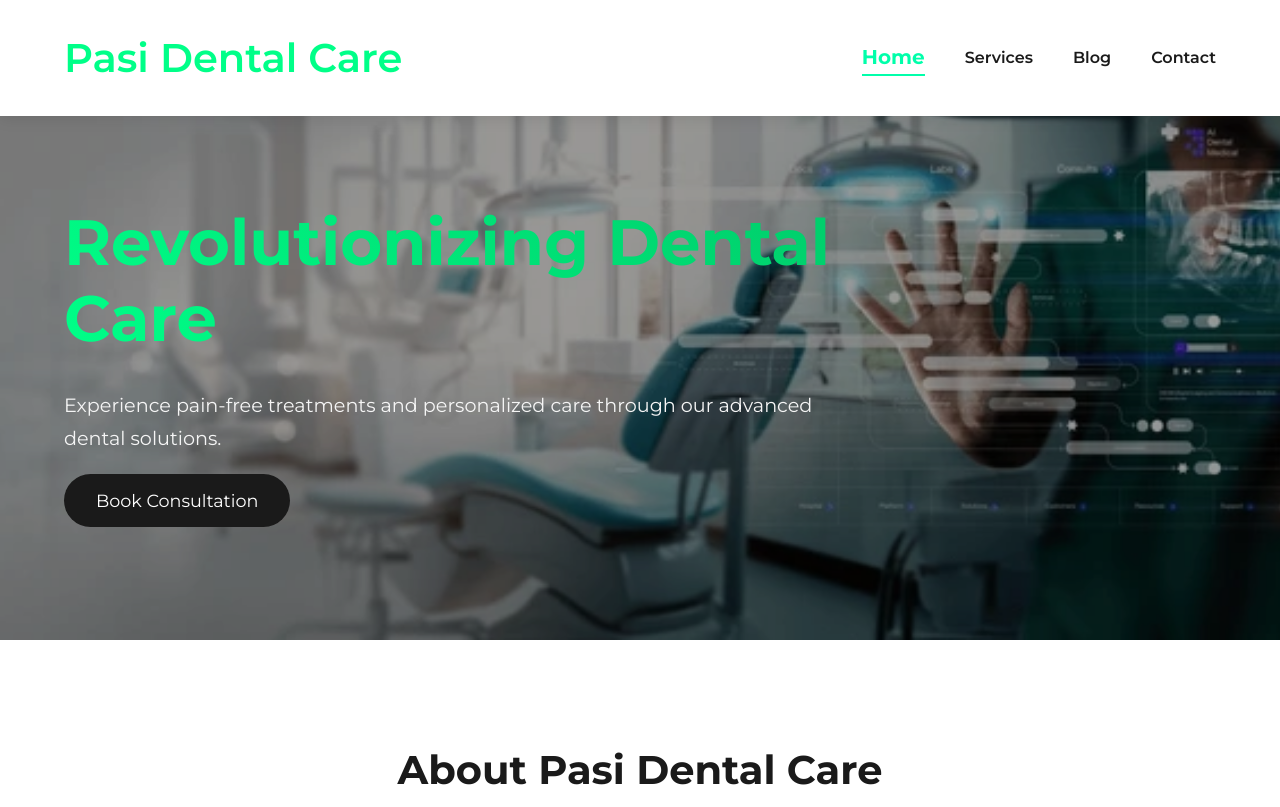
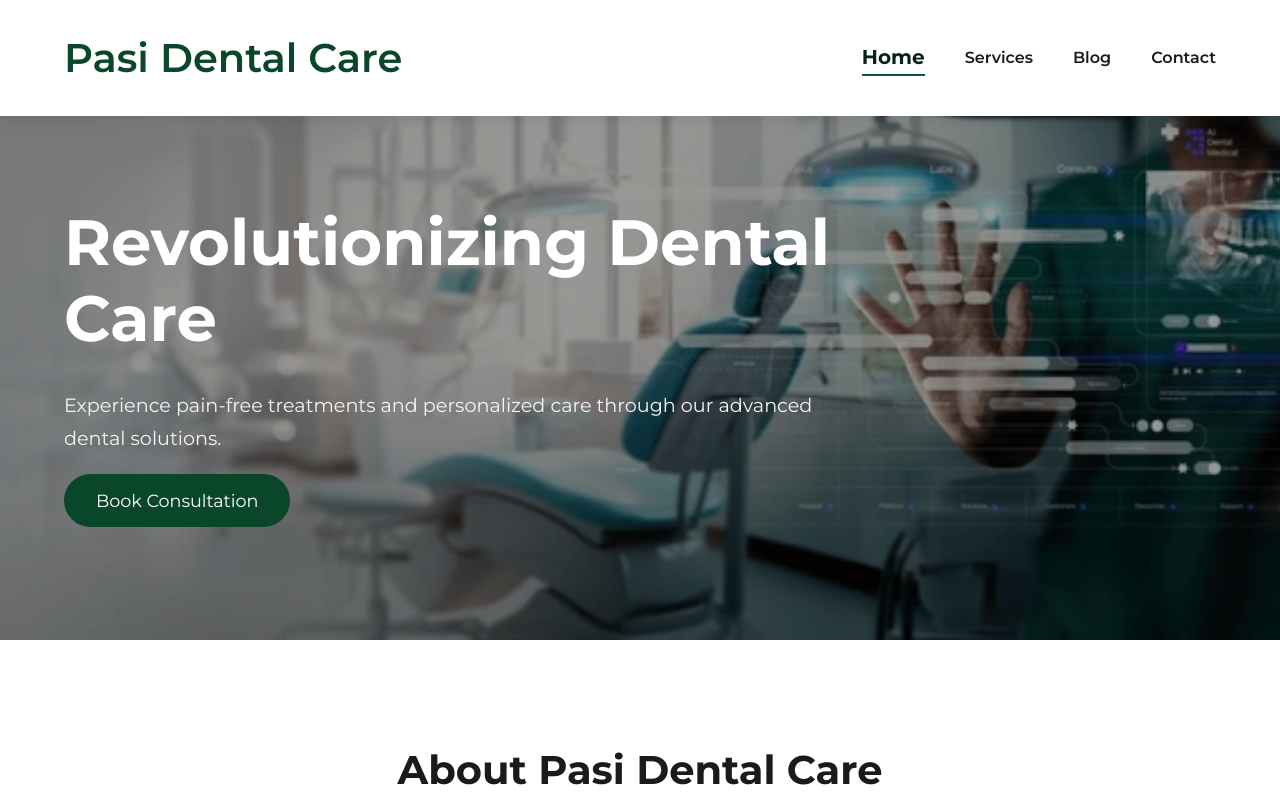
Before and after one commit to Ssayi91/Pasi-Dental, a plain HTML site: page index.html in a window 1280 px wide. Shown: the top 807 px of the page. Drawn offline with Linux system fonts and the light colour scheme; a script that the page names is missing.

Commit message:
css changes

```diff
--- a/style.css
+++ b/style.css
@@ -1,6 +1,6 @@
 /* style.css */
 :root {
-    --primary-color: #00ff88;
+    --primary-color: #0a462a;
     --secondary-color: #1a1a1a;
     --accent-white: #ffffff;
     --transition: all 0.3s cubic-bezier(0.4, 0, 0.2, 1);
@@ -67,14 +67,14 @@ body {
 }
 
 .nav-links a.active {
-    color: #00ffaa;
+    color: #031f16fd;
     font-weight: 700;
-    border-bottom: 2px solid #00ffaa;
+    border-bottom: 2px solid #0f553e;
     font-size: 20px;
 }
 
 .nav-links a:hover {
-    color: var(--primary-color);
+    color: #0d1d15;
 }
 
 /* Mobile Menu */
@@ -123,12 +123,11 @@ body {
 
 .hero h1 {
     font-size: 4rem;
-    color: var(--secondary-color);
+    color: var(--accent-white);
     margin-bottom: 2rem;
     line-height: 1.2;
-    background: linear-gradient(45deg, #00ff88, #00cc6a);
-    -webkit-background-clip: text;
-    -webkit-text-fill-color: transparent;
+    /* -webkit-background-clip: text;
+    -webkit-text-fill-color: transparent; */
 }
 
 /* Add other section styles from previous answer */
@@ -141,7 +140,7 @@ body {
 }
 
 .cta-btn {
-    background: var(--secondary-color);
+    background: var(--primary-color);
     color: var(--accent-white);
     padding: 1rem 2rem;
     border: none;
@@ -154,7 +153,7 @@ body {
 
 .cta-btn:hover {
     transform: translateY(-3px);
-    background: #00cc6a;
+    background: #031a0f;
     transition: ease-in-out 2s;
 }
 
```
